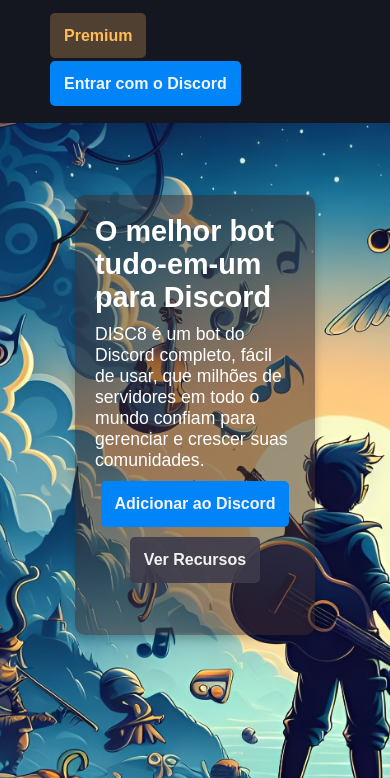
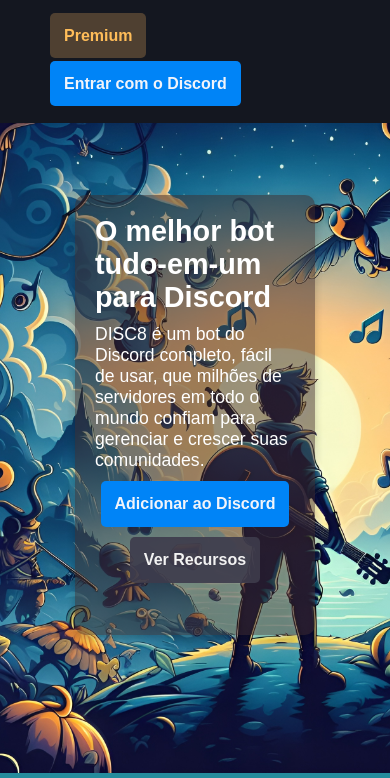
Before and after one commit to GuiBarros0/Disc8, a plain HTML site: page index.html in a window 390 px wide. Shown: the part 66-844 px from the top of the page. Drawn offline with Linux system fonts and the light colour scheme.

Commit message:
fix: background com muito espaçamento inferior

```diff
--- a/css/home/introducao.css
+++ b/css/home/introducao.css
@@ -1,7 +1,7 @@
 .introducao-bg {
   background-image: url("../../img/fundo.jpeg");
   width: 100vw;
-  height: 100vh;
+  height: 800px;
   background-repeat: no-repeat;
   background-size: cover;
   background-position: 25% 40%;
@@ -73,6 +73,9 @@
   }
   .card:nth-child(1) {
     height: 280px;
+  }
+  .introducao-bg {
+    height: 650px;
   }
 }
 @media (max-width: 830px) {
@@ -152,6 +155,9 @@
   .button {
     width: 9ch;
   }
+  .introducao-bg {
+    height: 650px;
+  }
 }
 
 @media (max-width: 525px) {
@@ -161,4 +167,7 @@
   .card:nth-child(1) {
     grid-column: 2;
   }
+  .introducao-bg {
+    height: 650px;
+  }
 }
--- a/css/home/recursos.css
+++ b/css/home/recursos.css
@@ -20,7 +20,7 @@
   gap: 15px;
   padding: 20px;
   padding-left: 20px;
-  max-width: 50ch;
+  max-width: 100ch;
   line-height: 24px;
 }
 .conteudo-text p {
```
